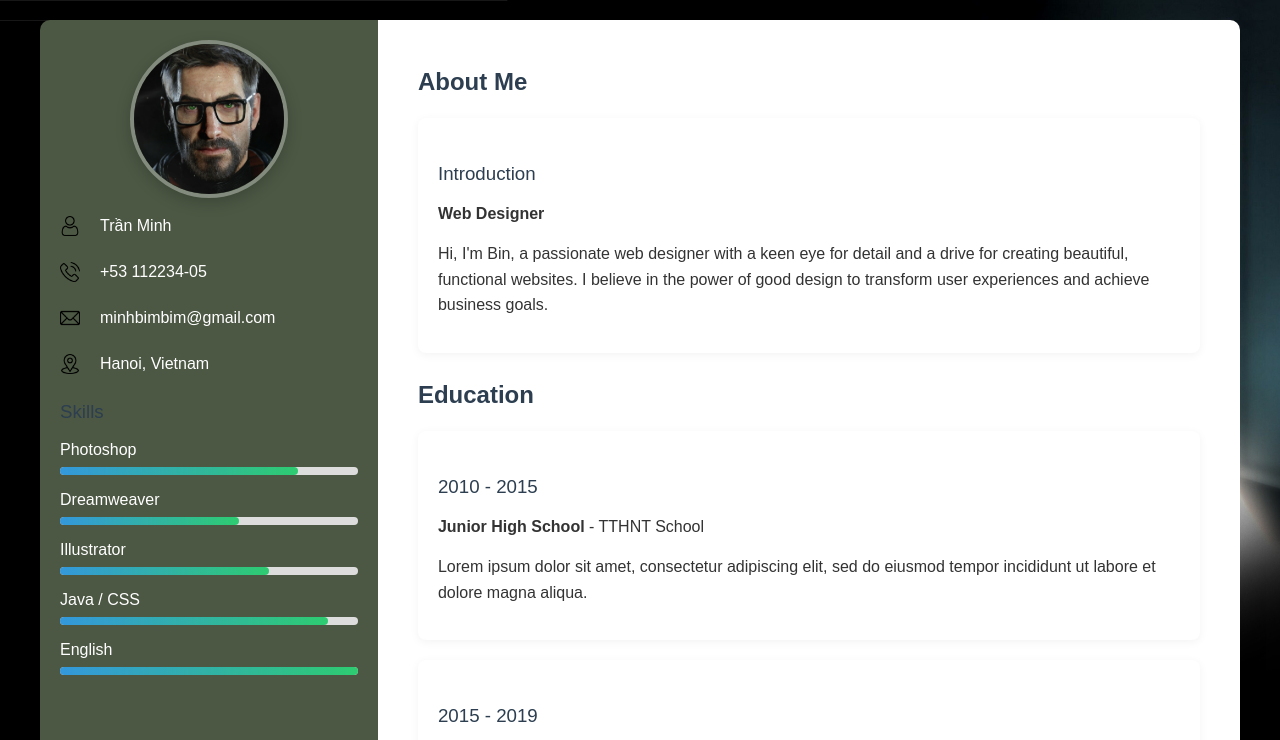
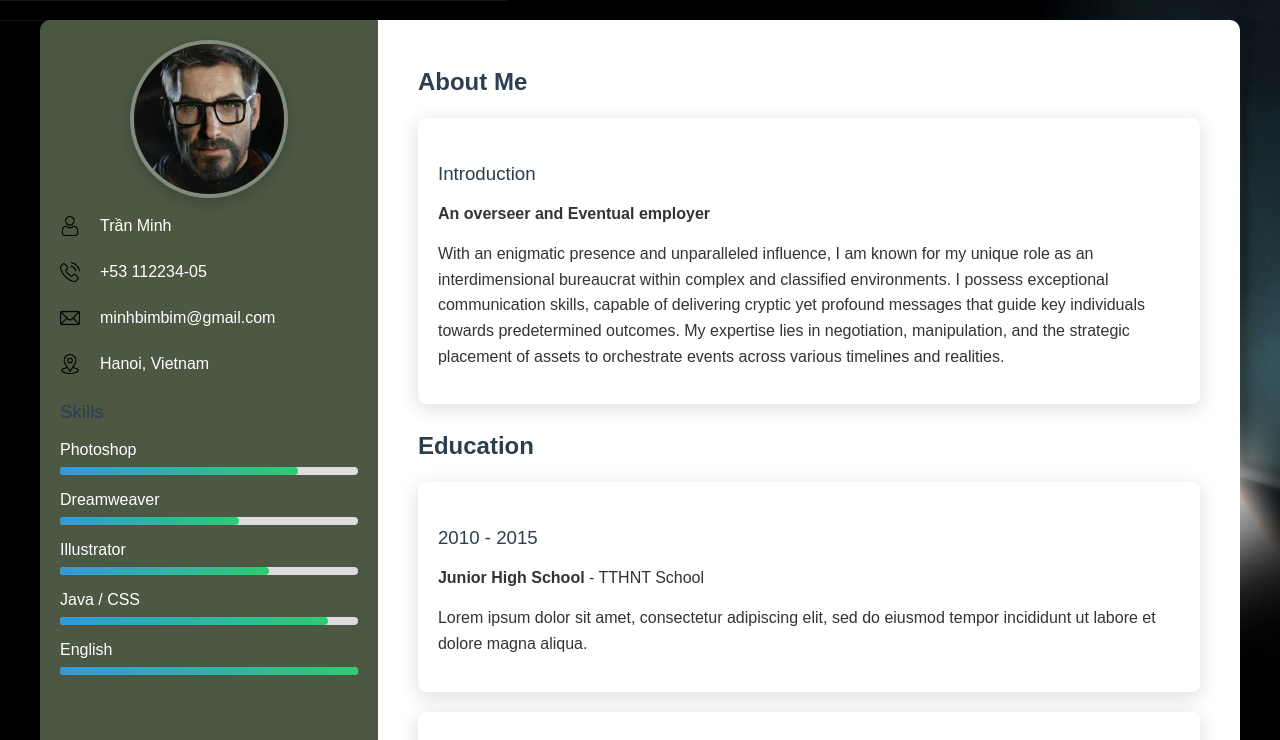
Before and after one commit to Mimbimbim/BlackmesaCV.github.io, a plain HTML site: page index.html in a window 1280 px wide. Shown: the top 740 px of the page. Drawn offline with Linux system fonts and the light colour scheme.

Commit message:
index.html

```diff
--- a/index.html
+++ b/index.html
@@ -166,13 +166,14 @@ h2 {
     padding: 20px;
     border-radius: 8px;
     background: #fff;
-    box-shadow: 0 2px 10px rgba(0, 0, 0, 0.05);
+    box-shadow: 0 4px 20px rgba(0, 0, 0, 0.15);
     margin-bottom: 20px;
     transition: transform 0.2s ease;
 }
 
 .education-entry:hover, .experience-entry:hover, .about-entry:hover {
     transform: translateY(-5px);
+    box-shadow: 0 8px 25px rgba(0, 0, 0, 0.2);
 }
 
 .education-entry h3, .experience-entry h3, .about-entry h3 {
@@ -406,8 +407,8 @@ h3 {
                 <h2>About Me</h2>
                 <div class="about-entry">
                     <h3>Introduction</h3>
-                    <p><strong>Web Designer</strong></p>
-                    <p>Hi, I'm Bin, a passionate web designer with a keen eye for detail and a drive for creating beautiful, functional websites. I believe in the power of good design to transform user experiences and achieve business goals.</p>
+                    <p><strong>An overseer and Eventual employer</strong></p>
+                    <p>With an enigmatic presence and unparalleled influence, I am known for my unique role as an interdimensional bureaucrat within complex and classified environments. I possess exceptional communication skills, capable of delivering cryptic yet profound messages that guide key individuals towards predetermined outcomes. My expertise lies in negotiation, manipulation, and the strategic placement of assets to orchestrate events across various timelines and realities.</p>
                 </div>
             </section>
             <section class="education">
```
